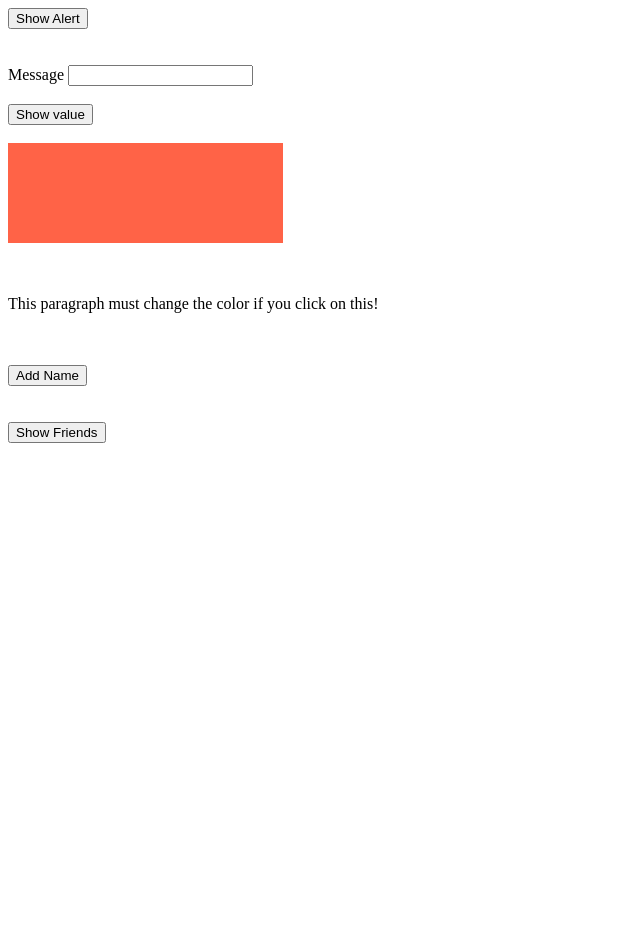
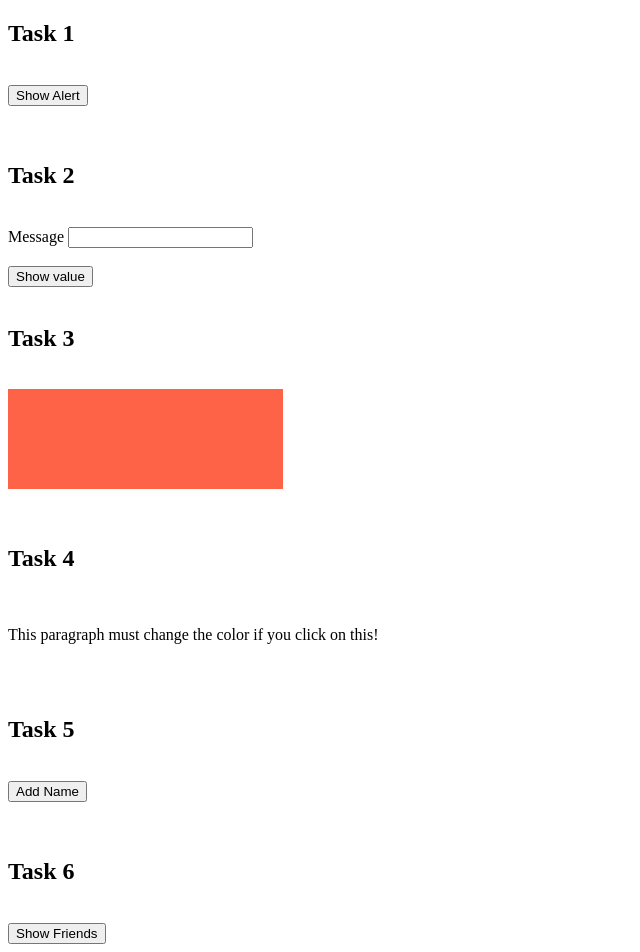
Before and after one commit to beeva-eduardolopez/lab15_A_SimpleTask, a plain HTML site: page index.html at #!/home in a window 1280 px wide. Shown: the whole page, without its empty margins (0-640 px from the left). Before the commit the page ends 800 px from the top, so only its background shows below. Drawn offline with nearby package versions, Linux system fonts and the light colour scheme; some packages are replaced by stand-ins of ours.

Commit message:
some css

```diff
--- a/home.html
+++ b/home.html
@@ -1,7 +1,12 @@
+<h2>Task 1</h2>
+<br />
 <div>
     <button ng-click="showAlert()">Show Alert</button>
 </div>
 <br />
+
+<br />
+<h2>Task 2</h2>
 <br /> Message
 <input ng-model="myText" </input>
 <br />
@@ -9,12 +14,18 @@
 <input class="btn btn-primary" type="button" value="Show value" ng-click="executeFunction(myText)" />
 <br />
 <br />
+<h2>Task 3</h2>
+<br />
 <div style="height:100px;width:275px; background-color:{{color}};" ng-mouseover='onMouseover()' ng-mouseleave='onMouseLeave()'>
 </div>
 <br />
 <br />
+<h2>Task 4</h2>
+<br />
 <p ng-style="myStyle" ng-click="myStyle={color:'red'}">This paragraph must change the color if you click on this!</p>
 <br />
+<br />
+<h2>Task 5</h2>
 <br />
 <button ng-click="addName()">Add Name</button>
 <div>
@@ -22,6 +33,8 @@
 </div>
 <br />
 <br />
+<h2>Task 6</h2>
+<br />
 <div>
     <button ng-click="showFriends()">Show Friends</button>
     <div ng-repeat="friend in friends">
```
